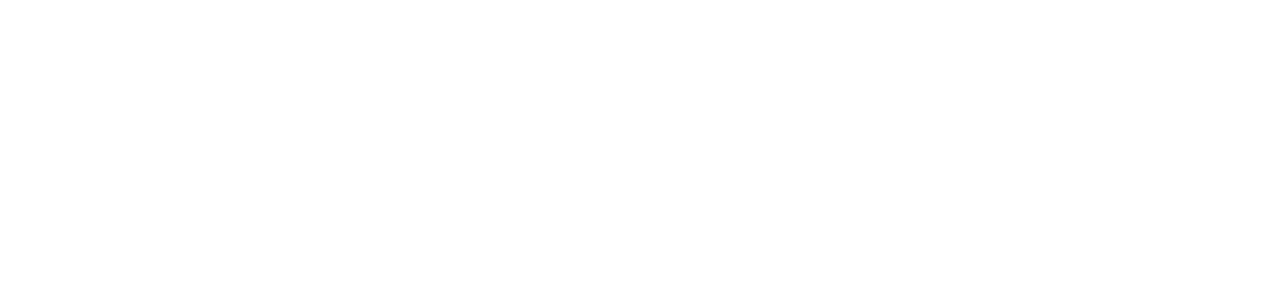
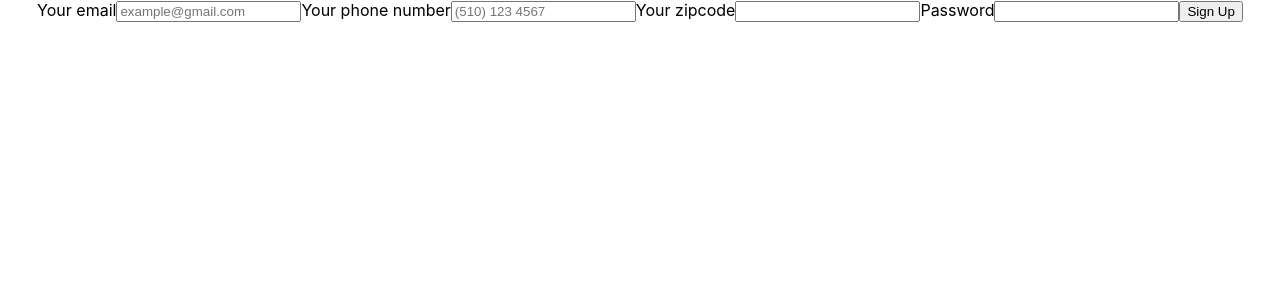
Before and after one commit to Jessiehongtran/book-swap, a React (Create React App) app in the folder client/: page /signup in a window 1280 px wide. Shown: the top 300 px of the page. Built offline with nearby package versions, Linux system fonts and the light colour scheme; the HTML template or start-up script is replaced by a standard one.

Commit message:
created user onboarding flow

```diff
--- a/client/src/App.js
+++ b/client/src/App.js
@@ -5,6 +5,10 @@ import Navigation from './components/Navigation';
 import Books from './components/Books';
 import Post from './components/Post';
 import PostDisplay from './components/PostDisplay';
+import BookHolders from './components/BookHolders';
+import SignIn from './components/SignIn';
+import SignUp from './components/SignUp';
+import CreateProfile from './components/CreateProfile';
 
 function App() {
   const [searchFilter, setSearchFilter] = useState([])
@@ -50,6 +54,62 @@ function App() {
             }
           }
         />
+        <Route
+          path = '/holders'
+          render = {
+            props => {
+              return (
+                  <BookHolders
+                    {...props}
+
+                  />
+
+              )
+            }
+          }
+        />
+        <Route
+          path = '/signin'
+          render = {
+            props => {
+              return (
+                  <SignIn
+                    {...props}
+
+                  />
+
+              )
+            }
+          }
+        />
+        <Route
+          path = '/signup'
+          render = {
+            props => {
+              return (
+                  <SignUp
+                    {...props}
+
+                  />
+
+              )
+            }
+          }
+        />
+        <Route
+          path = '/createProfile'
+          render = {
+            props => {
+              return (
+                  <CreateProfile
+                    {...props}
+
+                  />
+
+              )
+            }
+          }
+        />
 
       </Switch>
     </div>
--- /dev/null
+++ b/client/src/components/BookHolders.jsx
@@ -0,0 +1,35 @@
+import React from 'react';
+
+class BookHolders extends React.Component {
+    constructor(props){
+        super(props);
+        this.state = {
+
+        }
+    }
+
+    componentDidMount(){
+        // Get list of people holding this book based on bookId from localStorage
+    }
+
+    render(){
+
+        return (
+            <div>
+                <div className="filter">
+                    <p>Custom filter</p>
+                    <input placeholder="Your zipcode"/>
+                    <input placeholder="Your book offer"/>
+                </div>
+                <div className="holders">
+                    <img src="" alt="profile-picture"/>
+                    <p>Holder name</p>
+                    <p>Holder address</p>
+                    <p>Holder book inquires: </p>
+                </div>
+            </div>
+        )
+    }
+}
+
+export default BookHolders
--- a/client/src/components/Books.jsx
+++ b/client/src/components/Books.jsx
@@ -16,7 +16,10 @@ const Books = props => {
     return (
         <div className="book-list">
             {booksToShown.map(book =>
-                <EachBook book={book}/>)}
+                <EachBook
+                    book={book}
+                    history={props.history}
+                />)}
         </div>
     )
 }
--- /dev/null
+++ b/client/src/components/CreateProfile.jsx
@@ -0,0 +1,21 @@
+import React from 'react';
+
+class CreateProfile extends React.Component {
+    constructor(props){
+        super(props);
+        this.state = {
+
+        }
+    }
+
+    render(){
+
+        return (
+            <div>
+
+            </div>
+        )
+    }
+}
+
+export default CreateProfile;
--- a/client/src/components/EachBook.jsx
+++ b/client/src/components/EachBook.jsx
@@ -2,9 +2,14 @@ import React from 'react';
 import '../styles/EachBook.scss';
 
 const EachBook = props => {
+    console.log('props in EachBook', props)
 
     return (
-        <div className="each-book">
+        <div onClick={() => {
+            props.history.push("/holders")
+            localStorage.setItem('bookId', props.book.id)
+            }
+        } className="each-book">
             <img src={props.book.image} alt={props.book.title}/>
             <p className="title">{props.book.title}</p>
             <p className="author">Author: {props.book.author}</p>
--- a/client/src/components/Post.jsx
+++ b/client/src/components/Post.jsx
@@ -38,7 +38,16 @@ const Post = props => {
                     name="imageUrl"
                     onChange={handleChange}
                 />
-                <button type="submit" className="post-btn">Post</button>
+                <button
+                    type="submit"
+                    className="post-btn"
+                    onClick={() => {localStorage.getItem('token')?
+                                        props.history.push('/signin')
+                                        : props.history.push('/signup')
+                            }}
+                >
+                Post
+                </button>
             </form>
         </div>
     )
--- a/client/src/components/SignIn.jsx
+++ b/client/src/components/SignIn.jsx
@@ -0,0 +1,33 @@
+import React from 'react';
+
+class SignIn extends React.Component {
+    constructor(props){
+        super(props);
+        this.state = {
+
+        }
+    }
+
+    render(){
+
+        return (
+            <div>
+                <label>
+                    Your email
+                    <input type="email" placeholder="example@gmail.com"/>
+                </label>
+                <label>
+                    Your phone number
+                    <input type="tel" placeholder="(510) 123 4567"/>
+                </label>
+                <label>
+                    Password
+                    <input type="password"/>
+                </label>
+                <button>Sign In</button>
+            </div>
+        )
+    }
+}
+
+export default SignIn;
--- /dev/null
+++ b/client/src/components/SignUp.jsx
@@ -0,0 +1,40 @@
+import React from 'react';
+
+class SignUp extends React.Component {
+    constructor(props){
+        super(props);
+        this.state = {
+
+        }
+    }
+
+    render(){
+
+        return (
+            <div>
+                <form>
+                    <label>
+                        Your email
+                        <input type="email" placeholder="example@gmail.com"/>
+                    </label>
+                    <label>
+                        Your phone number
+                        <input type="tel" placeholder="(510) 123 4567"/>
+                    </label>
+                    <label>
+                        Your zipcode
+                        <input type=""/>
+                    </label>
+                    <label>
+                        Password
+                        <input type="password"/>
+                    </label>
+
+                    <button onClick={() => this.props.history.push('/xxx')}>Sign Up</button>
+                </form>
+            </div>
+        )
+    }
+}
+
+export default SignUp;
```
